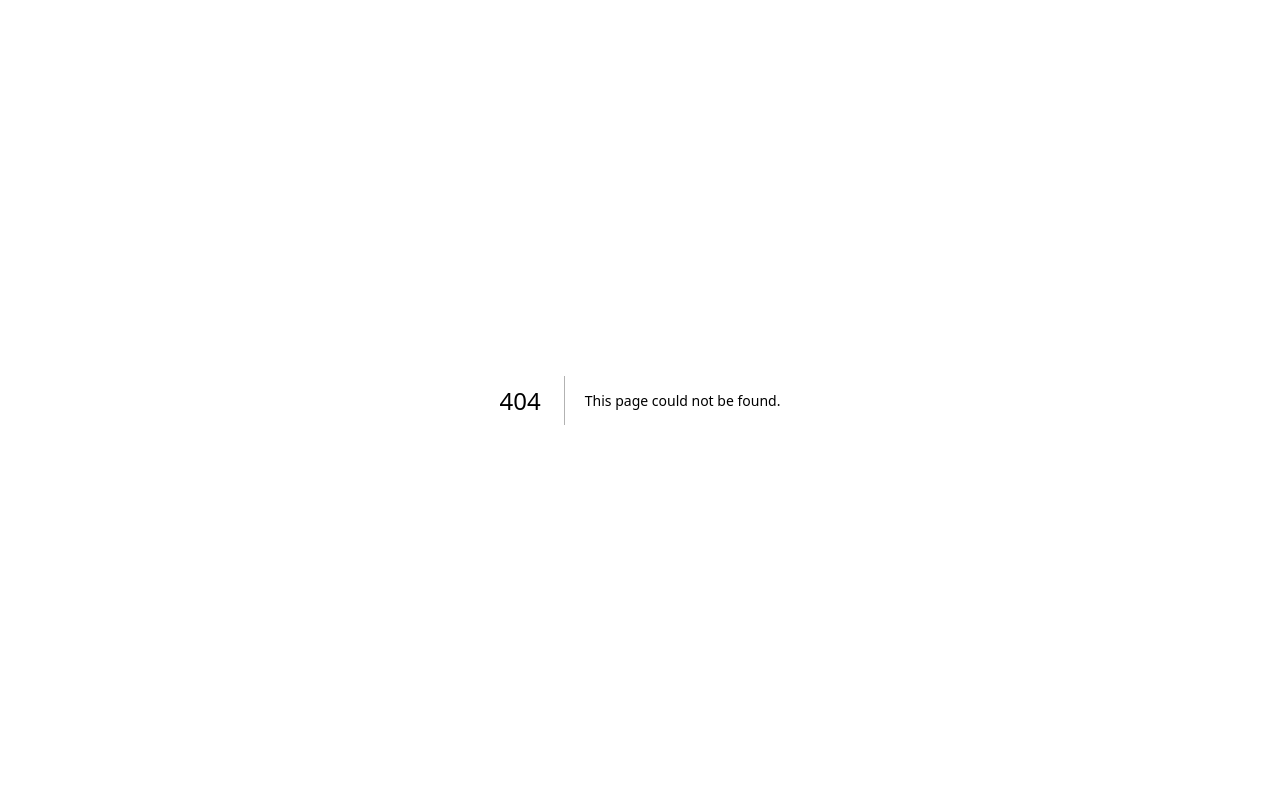
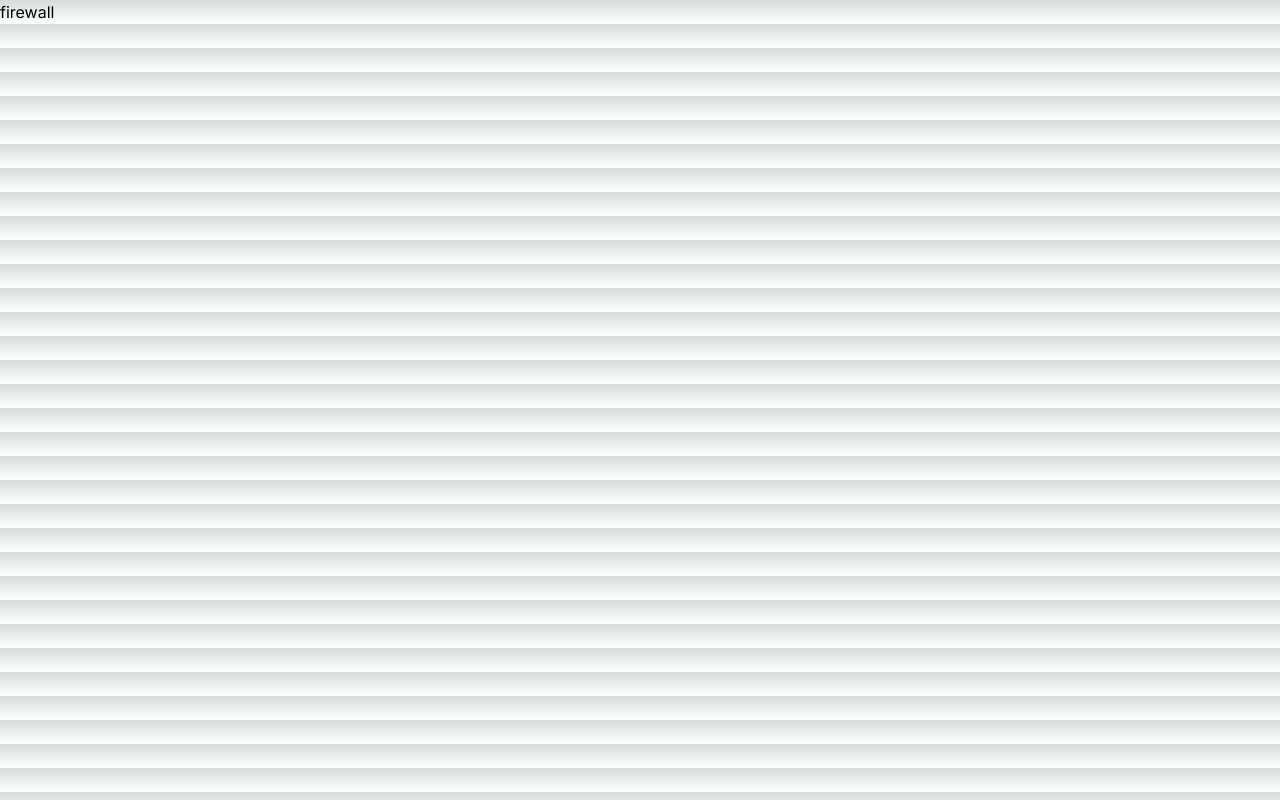
Before and after one commit to suizenji/next, a Next.js app: page /foo in a window 1280 px wide. Before the commit this address had no page. Built offline with nearby package versions, Linux system fonts and the light colour scheme.

Commit message:
intercept

```diff
--- /dev/null
+++ b/app/auth/firewall.tsx
@@ -0,0 +1,37 @@
+//'use client';
+
+//import React, { useEffect, useState, useContext } from "react";
+
+import { redirect } from 'next/navigation';
+
+function delay() {
+  return new Promise(resolve => setTimeout(resolve, 1000));
+}
+
+const Firewall = ({ children }) => {
+  return <p>firewall</p>;
+  return {children};
+
+  const [isDone, setDone] = useState(false);
+  const [isLoggedIn, setLoggedIn] = useState(false);
+
+  useEffect(() => {
+    setDone(false);
+    delay().then(() => {
+      setDone(true);
+      setLoggedIn(true);
+    });
+  }, []);
+
+  if (!isDone) {
+    return <p>please wait...</p>;
+  }
+
+  if (!isLoggedIn) {
+    return redirect('/');
+  }
+
+  return {children};
+}
+
+export default Firewall;
--- /dev/null
+++ b/app/foo/page.tsx
@@ -0,0 +1,9 @@
+import Firewall from '../auth/firewall';
+
+export default function Foo() {
+  return (
+    <Firewall>
+      <div>foo</div>
+    </Firewall>
+  );
+}
```
